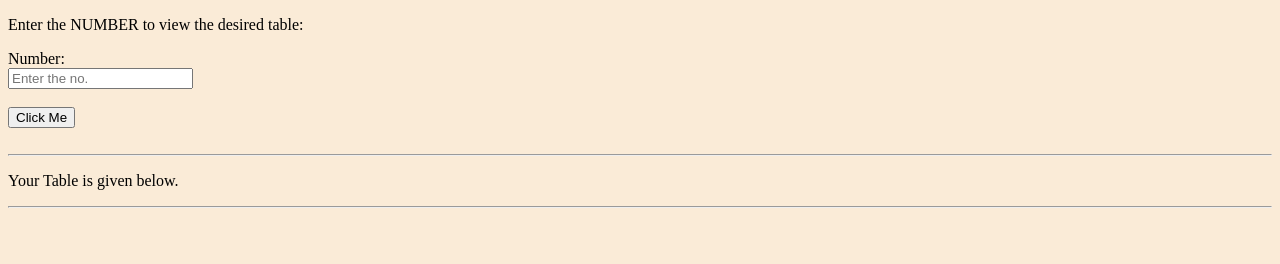
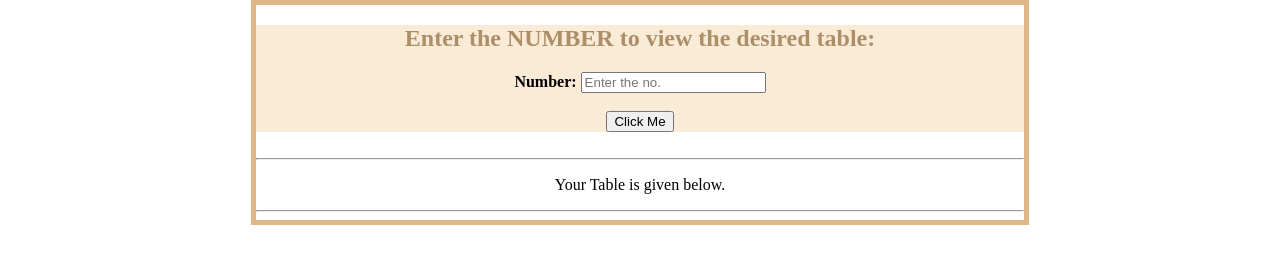
Before and after one commit to Bharti1247/tableGeneratorJSCode, a plain HTML site: page index.html in a window 1280 px wide. Drawn offline with Linux system fonts and the light colour scheme.

Commit message:
css file modified

```diff
--- a/index.html
+++ b/index.html
@@ -11,13 +11,13 @@
 </head>
 
 <body>
-    <div>
-        <p>Enter the NUMBER to view the desired table:</p>
-        <label for="Number">Number:</label><br>
-        <input type="number" id="a" name="Number" placeholder="Enter the no.">
-    </div><br>
-    <input type="submit" value="Click Me" onclick="createTable()">
-    <br><br>
+    <div class=inputNum>
+        <h2>Enter the NUMBER to view the desired table:</h2>
+        <label for="Number">Number:</label>
+        <input type="number" id="a" name="Number" placeholder="Enter the no."><br> <br>
+        <input type="submit" value="Click Me" onclick="createTable()"><br>
+    </div>
+    <br>
     <hr>
     <p>Your Table is given below.</p>
     <p id= result></p><hr>
--- a/style.css
+++ b/style.css
@@ -1,3 +1,17 @@
 body{
+    width: 60%;
+    margin: auto;
+    border: 5px burlywood solid;
+    text-align: center;
+}
+.inputNum{
     background-color: antiquewhite;
+    padding: 20 px;
+    font-weight: bold;
 }
+.inputNum h2{
+    color: rgb(172, 143, 105);
+}
+.inputNum:hover{
+    background-color: red;
+}
```
